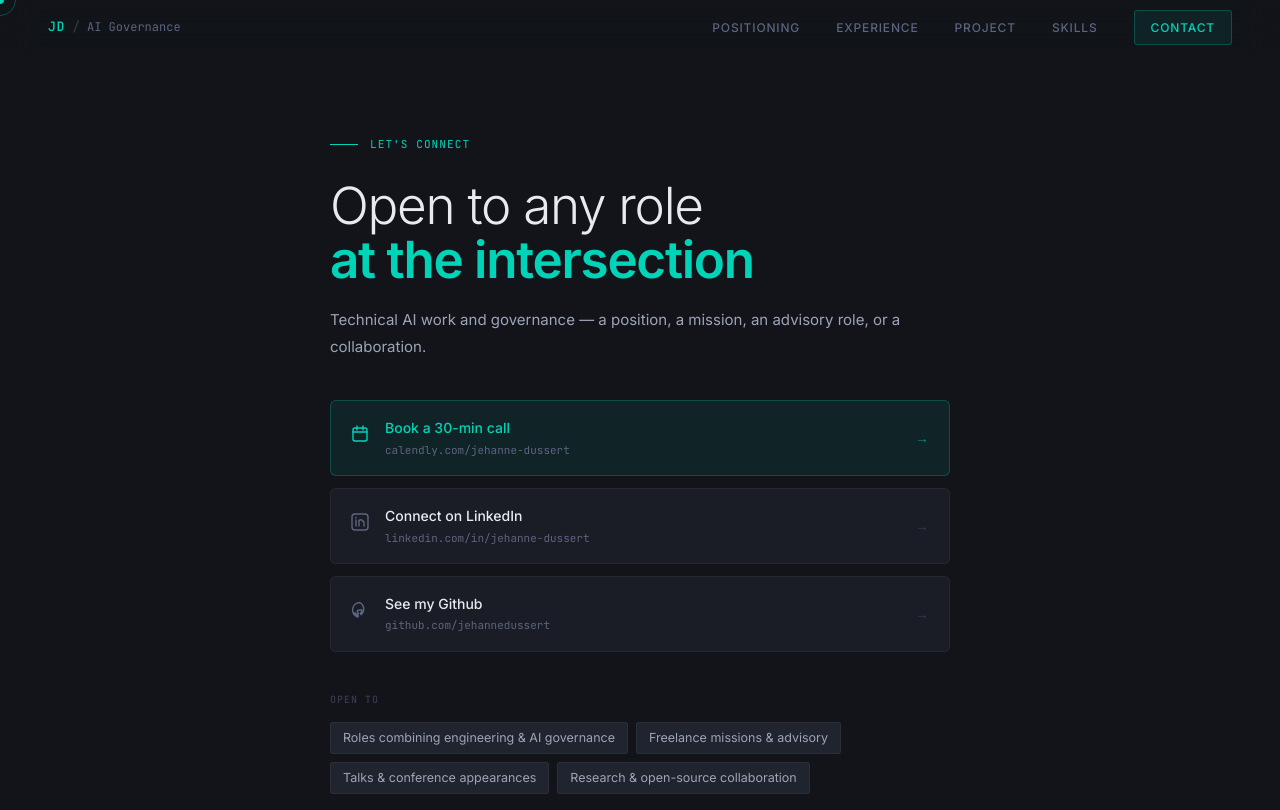
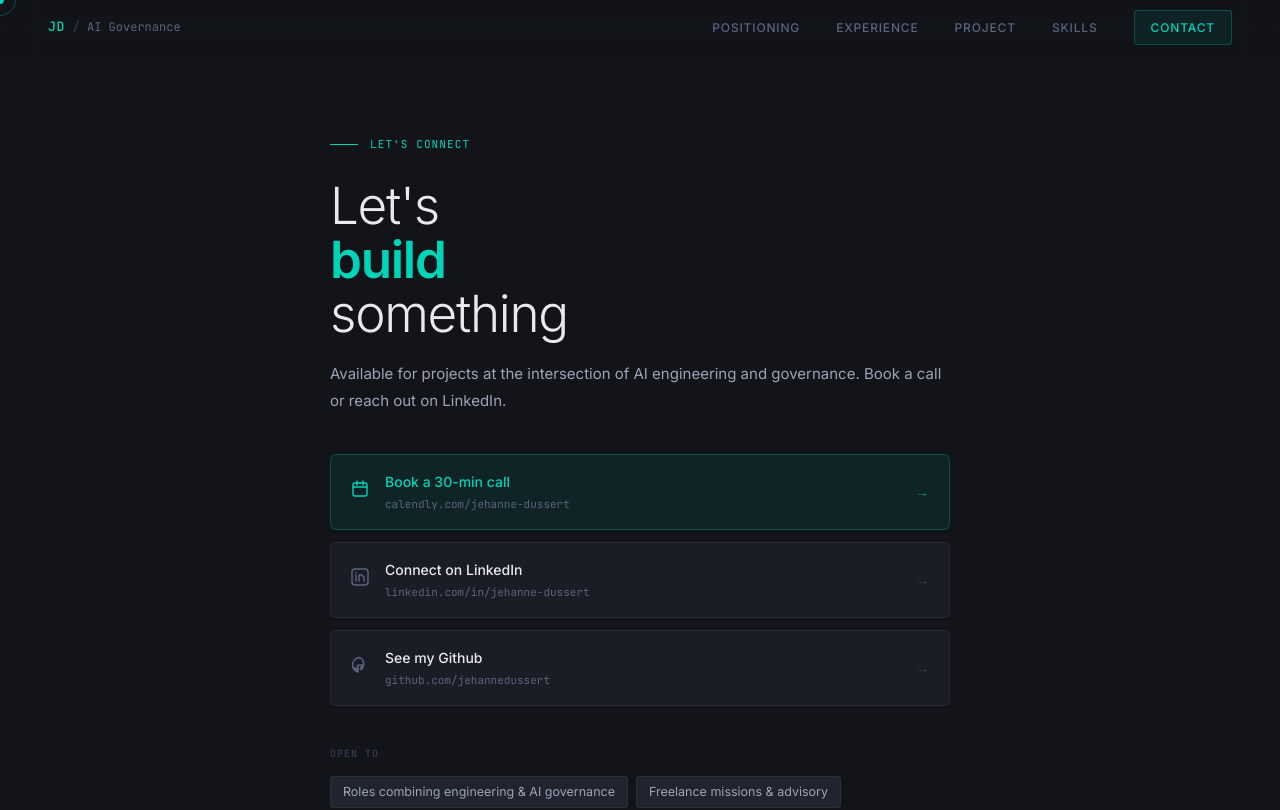
Before and after one commit to JehanneDussert/portfolio, a Vue app: page /contact in a window 1280 px wide. Shown: the top 810 px of the page. Built offline with nearby package versions, Linux system fonts and the light colour scheme.

Commit message:
fix: typo

```diff
--- a/src/views/ContactView.vue
+++ b/src/views/ContactView.vue
@@ -2,9 +2,9 @@
   <main class="page">
     <div class="inner">
       <div class="eyebrow reveal"><span class="ew-line"></span><span>Let's connect</span></div>
-      <h1 class="title reveal reveal-delay-1">Open to any role<br /><span class="acc">at the intersection</span></h1>
+      <h1 class="title reveal reveal-delay-1">Let's <span class="acc">build</span> something<br /></h1>
       <p class="desc reveal reveal-delay-2">
-        Technical AI work and governance — a position, a mission, an advisory role, or a collaboration.
+        Available for projects at the intersection of AI engineering and governance. Book a call or reach out on LinkedIn.
       </p>
 
       <div class="links reveal reveal-delay-3">
```
